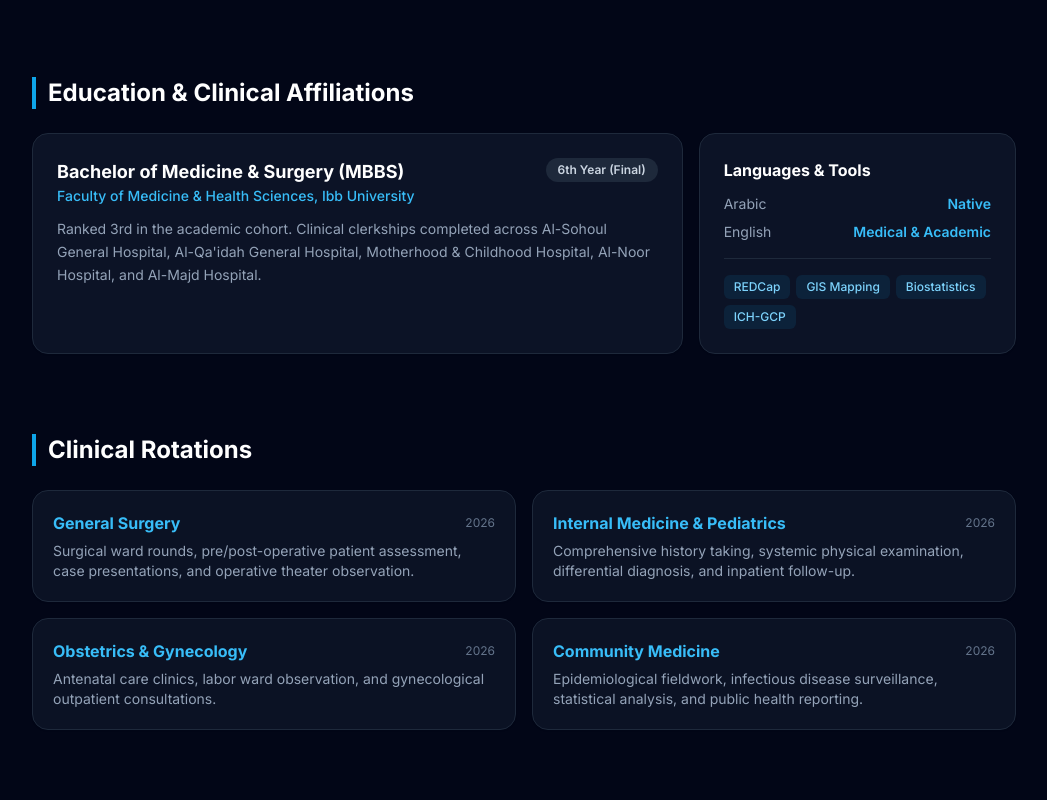
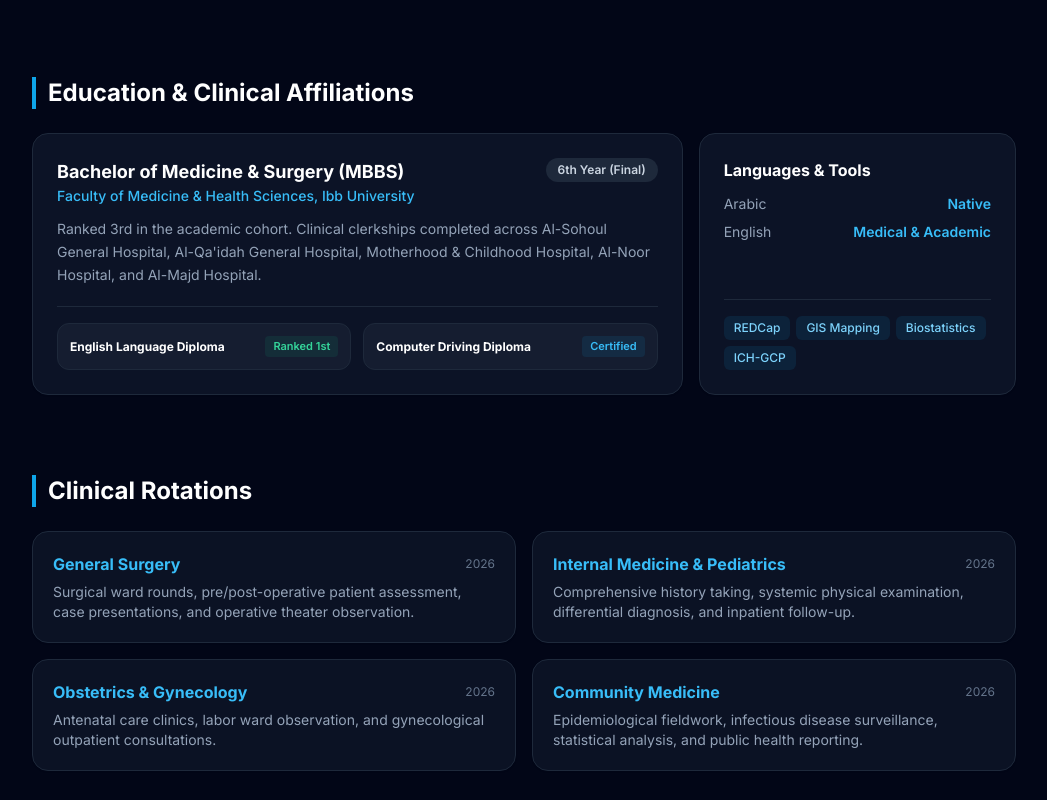
Before and after one commit to Abduljalil-CV/Abduljalil-CV, a plain HTML site: page index.html in a window 1280 px wide. Shown: the part 600-1400 px from the top of the page, without its empty margins (116-1163 px from the left). Drawn offline with nearby package versions, Linux system fonts and the light colour scheme.

Commit message:
Update index.html

```diff
--- a/index.html
+++ b/index.html
@@ -28,6 +28,7 @@
     "url": "https://abduljalil-alshaebi.vercel.app",
     "sameAs": [
       "https://orcid.org/0009-0002-0511-515X",
+      "https://www.linkedin.com/in/abduljalil-al-shaebi-839791451",
       "https://t.me/dr_jlil",
       "https://t.me/Clinicalpearls12"
     ]
@@ -169,7 +170,8 @@
     <h2 class="text-2xl font-bold text-slate-900 dark:text-white mb-6 border-s-4 border-sky-500 ps-3"
         data-en="Education & Clinical Affiliations" data-ar="التعليم والمستشفيات التعليمية">Education & Clinical Affiliations</h2>
     <div class="grid md:grid-cols-3 gap-4">
-      <div class="md:col-span-2 p-6 rounded-2xl bg-white dark:bg-slate-900/80 border border-slate-200 dark:border-slate-800 shadow-sm">
+      <div class="md:col-span-2 p-6 rounded-2xl bg-white dark:bg-slate-900/80 border border-slate-200 dark:border-slate-800 shadow-sm flex flex-col justify-between">
+        <div>
           <div class="flex flex-wrap justify-between items-start gap-2 mb-2">
             <div>
               <h3 class="font-bold text-lg text-slate-900 dark:text-white" data-en="Bachelor of Medicine & Surgery (MBBS)" data-ar="بكالوريوس الطب والجراحة العامة (MBBS)">Bachelor of Medicine & Surgery (MBBS)</h3>
@@ -182,6 +184,23 @@
              data-ar="حاصل على الترتيب الثالث على الدفعة. أتممت التدريب السريري في مستشفيات: السحول العام، القاعدة العام، الأمومة والطفولة، النور، والمجد.">
             Ranked 3rd in the academic cohort. Clinical clerkships completed across Al-Sohoul General Hospital, Al-Qa'idah General Hospital, Motherhood & Childhood Hospital, Al-Noor Hospital, and Al-Majd Hospital.
           </p>
+        </div>
+
+        <!-- الدبلومات الإضافية -->
+        <div class="mt-5 pt-4 border-t border-slate-200 dark:border-slate-800 grid sm:grid-cols-2 gap-3">
+          <div class="p-3 rounded-xl bg-slate-50 dark:bg-slate-800/50 border border-slate-200/80 dark:border-slate-800">
+            <div class="flex items-center justify-between gap-2">
+              <span class="text-xs font-bold text-slate-900 dark:text-white" data-en="English Language Diploma" data-ar="دبلوم اللغة الإنجليزية">English Language Diploma</span>
+              <span class="text-[11px] font-semibold px-2 py-0.5 rounded bg-emerald-50 dark:bg-emerald-500/10 text-emerald-700 dark:text-emerald-400" data-en="Ranked 1st" data-ar="الأول على الدورة">Ranked 1st</span>
+            </div>
+          </div>
+          <div class="p-3 rounded-xl bg-slate-50 dark:bg-slate-800/50 border border-slate-200/80 dark:border-slate-800">
+            <div class="flex items-center justify-between gap-2">
+              <span class="text-xs font-bold text-slate-900 dark:text-white" data-en="Computer Driving Diploma" data-ar="دبلوم قيادة الحاسوب">Computer Driving Diploma</span>
+              <span class="text-[11px] font-semibold px-2 py-0.5 rounded bg-sky-50 dark:bg-sky-500/10 text-sky-700 dark:text-sky-400" data-en="Certified" data-ar="معتمد">Certified</span>
+            </div>
+          </div>
+        </div>
       </div>
 
       <div class="p-6 rounded-2xl bg-white dark:bg-slate-900/80 border border-slate-200 dark:border-slate-800 shadow-sm flex flex-col justify-between">
@@ -434,6 +453,10 @@
           <span class="w-2.5 h-2.5 rounded-full bg-lime-500"></span>
           <span>ORCID</span>
         </a>
+        <a href="https://www.linkedin.com/in/abduljalil-al-shaebi-839791451" target="_blank" class="inline-flex items-center gap-2 px-5 py-2.5 rounded-xl bg-slate-100 dark:bg-slate-800 hover:bg-slate-200 dark:hover:bg-slate-700 text-slate-800 dark:text-slate-200 border border-slate-200 dark:border-slate-700 transition">
+          <span class="w-2.5 h-2.5 rounded-full bg-blue-600"></span>
+          <span>LinkedIn</span>
+        </a>
         <a href="https://t.me/dr_jlil" target="_blank" class="inline-flex items-center gap-2 px-5 py-2.5 rounded-xl bg-slate-100 dark:bg-slate-800 hover:bg-slate-200 dark:hover:bg-slate-700 text-slate-800 dark:text-slate-200 border border-slate-200 dark:border-slate-700 transition">
           <span class="w-2.5 h-2.5 rounded-full bg-sky-400"></span>
           <span>Telegram</span>
```
Lines whose indentation alone changed are shown as unchanged.
